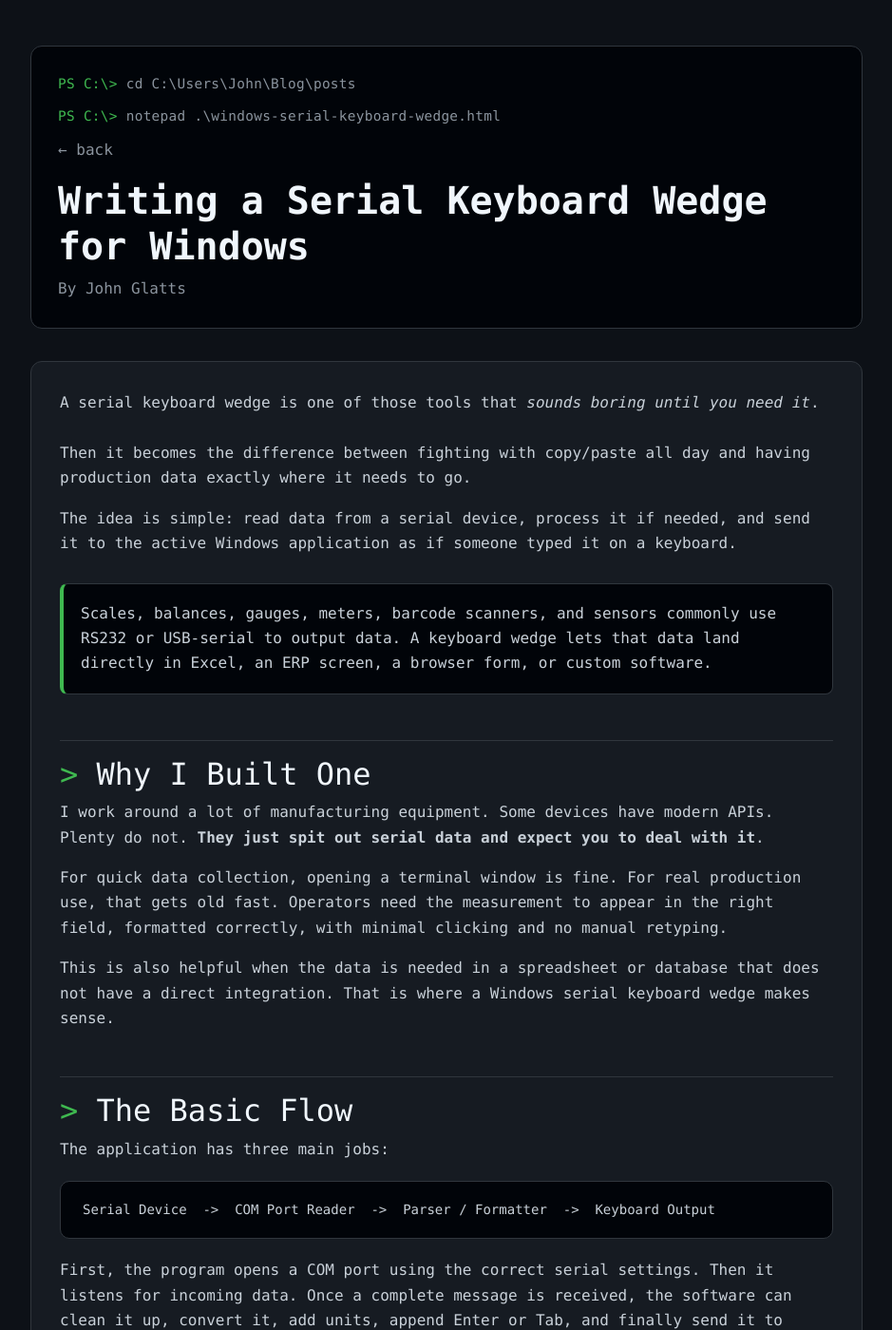
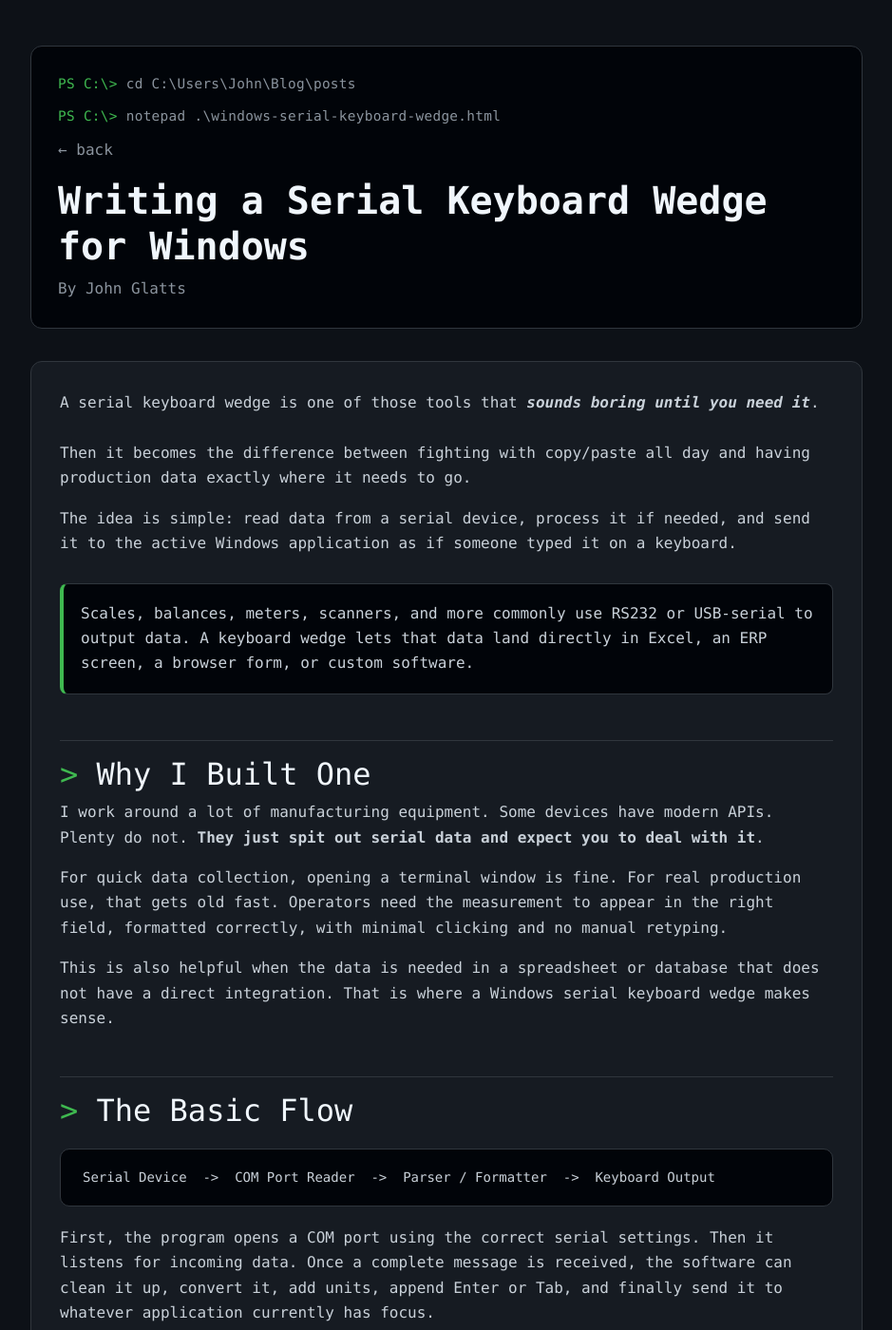
Before and after one commit to jglatts/jglatts.github.io, a Jekyll site: the page windows-serial-keyboard-wedge.html, which Jekyll copies as it is, in a window 1280 px wide and 1400 px high. Shown: the whole window at 95% size, without its empty margins (170-1109 px from the left). Built offline with Jekyll 4.4.1, drawn with Linux system fonts in a browser that asks for light colours.

Commit message:
page updates

```diff
--- a/windows-serial-keyboard-wedge.html
+++ b/windows-serial-keyboard-wedge.html
@@ -168,7 +168,7 @@
         <article class="article-card">
 
             <p>
-                A serial keyboard wedge is one of those tools that <i>sounds boring until you need it</i>.
+                A serial keyboard wedge is one of those tools that <strong><i>sounds boring until you need it</i></strong>.
                 <br><br>
                 Then it becomes the difference between fighting with copy/paste all day and having
                 production data exactly where it needs to go.
@@ -180,7 +180,7 @@
             </p>
 
             <div class="callout">
-                Scales, balances, gauges, meters, barcode scanners, and sensors
+                Scales, balances, meters, scanners, and more
                 commonly use RS232 or USB-serial to output data. A keyboard wedge
                 lets that data land directly in Excel, an ERP screen, a browser form, or custom software.
             </div>
@@ -204,11 +204,6 @@
             </p>
 
             <h2>The Basic Flow</h2>
-
-            <p>
-                The application has three main jobs:
-            </p>
-
             <pre><code>Serial Device  ->  COM Port Reader  ->  Parser / Formatter  ->  Keyboard Output</code></pre>
 
             <p>
```
